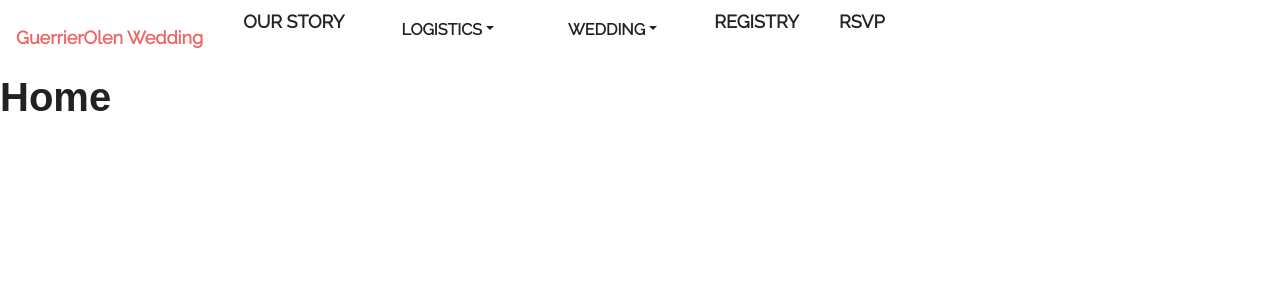
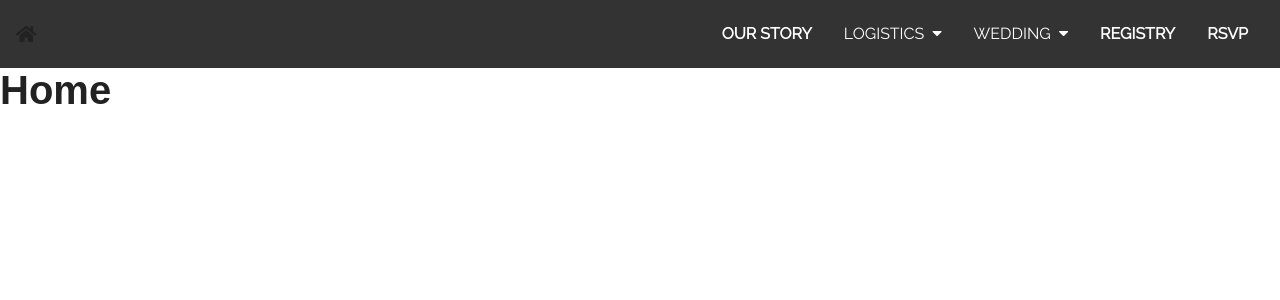
Before and after one commit to AmandaGuerriero/wedding, a React (Create React App) app in the folder client/: page / in a window 1280 px wide. Shown: the top 300 px of the page. Built offline with nearby package versions, Linux system fonts and the light colour scheme; a web font is replaced by a local one.

Commit message:
Worked through Navigation & Dropdown setup

```diff
--- a/client/public/index.css
+++ b/client/public/index.css
@@ -7,11 +7,67 @@
 * {
   font-family: 'RALEWAY', serif, 'Times New Roman', Times, serif;
 }
-
-.menu-dropdown {
-  background-color: transparent;
+.navbar {
+  background-color: #333;
+  justify-content: right;
 }
 
-.dropdown-btn {
-  font-family: 'RALEWAY', serif, 'Times New Roman', Times, serif !important;
+.navbar-right {
+  float: right
 }
+
+.navbar a {
+  float: left;
+  font-size: 16px;
+  color: white;
+  text-align: center;
+  padding: 14px 16px;
+  text-decoration: none;
+}
+
+.dropdown {
+  float: left;
+}
+
+.dropdown .dropbtn {
+  font-size: 16px;
+  border: none;
+  outline: none;
+  color: white;
+  padding: 14px 16px;
+  background-color: inherit;
+  font-family: inherit;
+  margin: 0;
+}
+
+.navbar a:hover, .dropdown:hover .dropbtn {
+  background-color: red;
+}
+
+.dropdown-content {
+  display: none;
+  position: absolute;
+  background-color: #f9f9f9;
+  min-width: 160px;
+  box-shadow: 0px 8px 16px 0px rgba(0,0,0,0.2);
+  z-index: 1;
+  visibility: visible;
+}
+
+.dropdown-content a {
+  float: none;
+  color: black;
+  padding: 12px 16px;
+  text-decoration: none;
+  display: block;
+  text-align: left;
+  visibility: visible;
+}
+
+.dropdown-content a:hover {
+  background-color: #ddd;
+}
+
+.dropdown:hover .dropdown-content {
+  display: block;
+}
--- a/client/src/App.js
+++ b/client/src/App.js
@@ -4,6 +4,7 @@ import { BrowserRouter as Router, Route, Switch } from "react-router-dom";
 import Rsvp from "./pages/Rsvp";
 import Home from "./pages/Home"
 import Nav from "./components/Nav";
+import 'font-awesome/css/font-awesome.min.css';
 
 function App() {
   return (
--- a/client/src/components/Nav/index.js
+++ b/client/src/components/Nav/index.js
@@ -1,50 +1,37 @@
 import React from "react";
 import { Link } from 'react-router-dom';
-import Dropdown from 'react-bootstrap/Dropdown'
+import { faHome } from "@fortawesome/free-solid-svg-icons";
+import { FontAwesomeIcon } from "@fortawesome/react-fontawesome";
 
 function Nav() {
   return (
-    <nav className="navbar navbar-expand-lg">
-      <a href="/">
-        GuerrierOlen Wedding
-      </a>
-      <ul>
-        <p>OUR STORY</p>
-      </ul>
-      {/* LOGISTICS DROPDOWN */}
-      <ul>
-      <Dropdown>
-        <Dropdown.Toggle variant="custom" className="menu-dropdown dropdown-btn">
-          LOGISTICS
-        </Dropdown.Toggle>
-
-        <Dropdown.Menu>
-          <Dropdown.Item href="#/action-1">TRAVEL</Dropdown.Item>
-          <Dropdown.Item href="#/action-2">LODGING</Dropdown.Item>
-          <Dropdown.Item href="#/action-3">ADVENTURE</Dropdown.Item>
-        </Dropdown.Menu>
-      </Dropdown>
-      </ul>
-      {/* WEDDING DROPDOWN */}
-      <ul>
-      <Dropdown>
-      <Dropdown.Toggle variant="custom" className="menu-dropdown dropdown-btn">
-          WEDDING
-        </Dropdown.Toggle>
-
-        <Dropdown.Menu>
-          <Dropdown.Item href="#/action-1">DETAILS</Dropdown.Item>
-          <Dropdown.Item href="#/action-2">SCHEDULE</Dropdown.Item>
-        </Dropdown.Menu>
-      </Dropdown>
-      </ul>
-      <ul>
-        <p>REGISTRY</p>
-      </ul>
-      <ul>
-        <p>RSVP</p>
-      </ul>
-    </nav>
+    <div className="navbar">
+      <FontAwesomeIcon icon={faHome} />
+      <div className="navbar-right">
+        <a href="#">OUR STORY</a>
+        <div className="dropdown">
+          <button className="dropbtn">LOGISTICS	&nbsp;
+          <i className="fa fa-caret-down"></i>
+          </button>
+          <div className="dropdown-content">
+            <a href="#">TRAVEL</a>
+            <a href="#">LODGING</a>
+            <a href="#">ADVENTURE</a>
+          </div>
+        </div>
+        <div className="dropdown">
+          <button className="dropbtn">WEDDING &nbsp;
+            <i className="fa fa-caret-down"></i>
+          </button>
+          <div className="dropdown-content">
+            <a href="#">DETAILS</a>
+            <a href="#">SCHEDULE</a>
+          </div>
+        </div>
+        <a href="/registry">REGISTRY</a>
+        <a href="/rsvp">RSVP</a>
+      </div>
+    </div>
   );
 }
 
--- a/package.json
+++ b/package.json
@@ -20,9 +20,13 @@
     "nodemon": "^1.18.7"
   },
   "dependencies": {
+    "@fortawesome/fontawesome-svg-core": "^1.2.34",
+    "@fortawesome/free-solid-svg-icons": "^5.15.2",
+    "@fortawesome/react-fontawesome": "^0.1.14",
     "axios": "^0.18.0",
     "bootstrap": "^4.6.0",
     "express": "^4.16.3",
+    "font-awesome": "^4.7.0",
     "if-env": "^1.0.4",
     "mongoose": "^5.3.16",
     "react-bootstrap": "^1.5.1"
```
Also changed, not shown: 1 other file (tests, documents, lock files or other folders).
